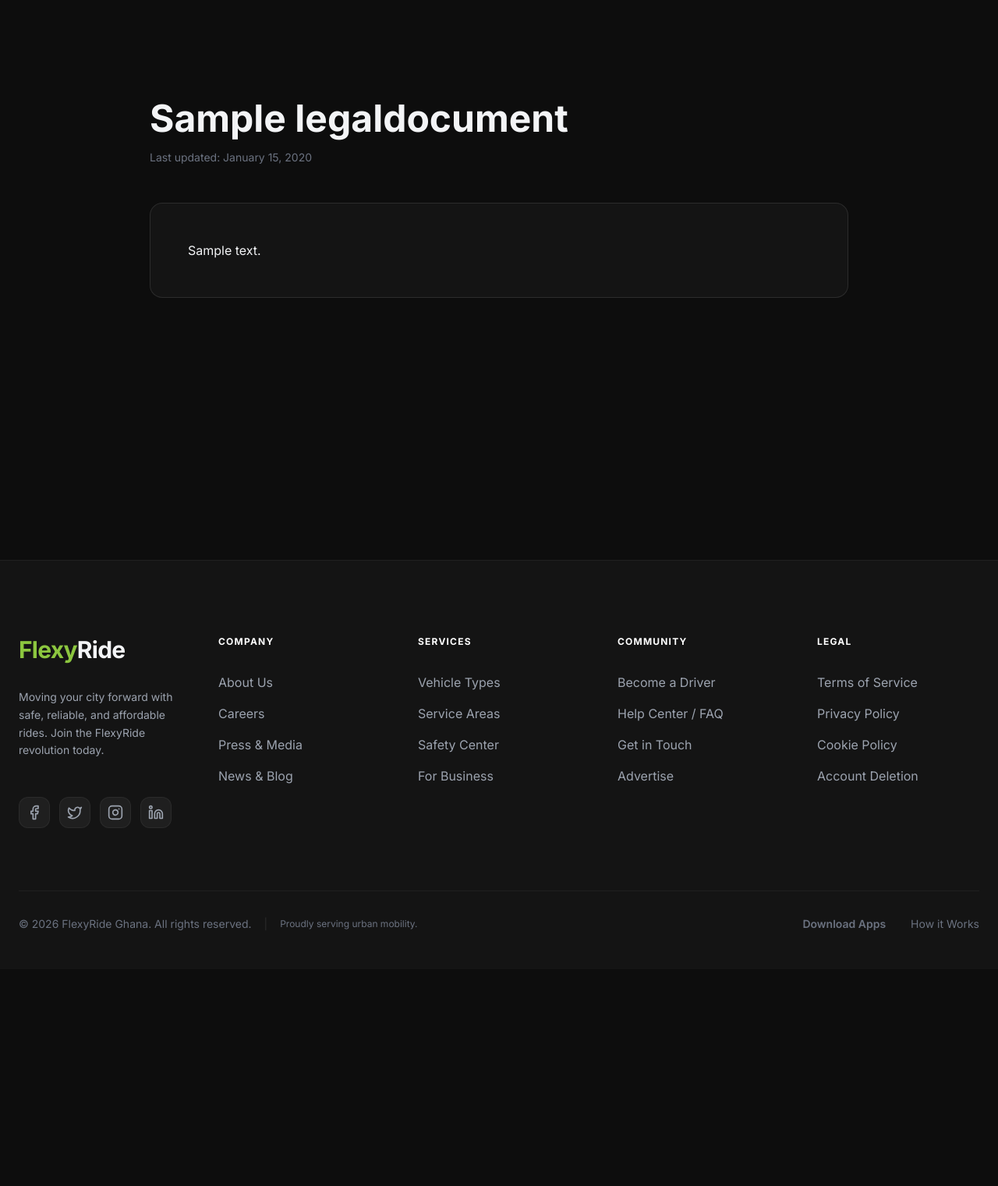
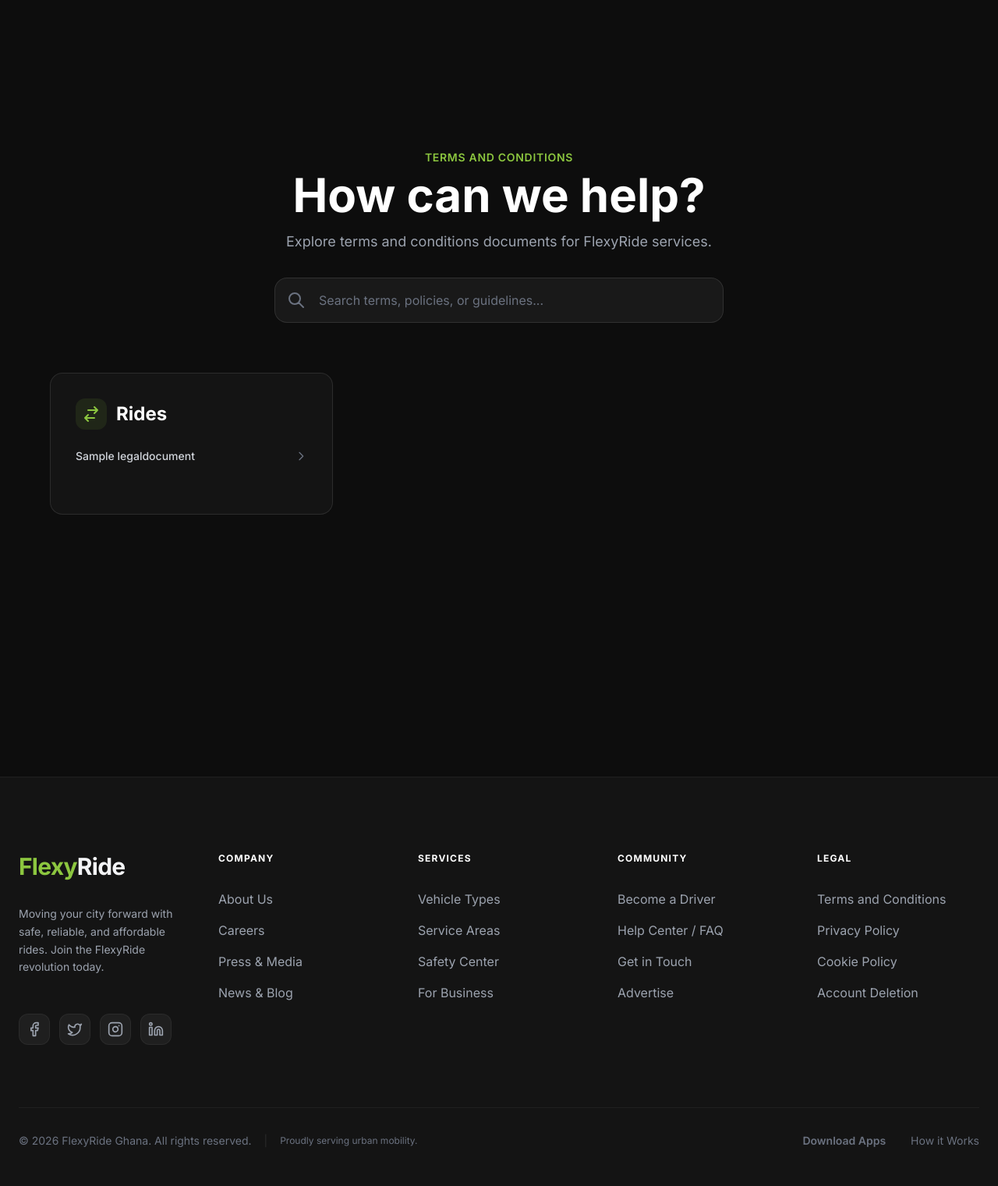
Before and after one commit to Bryt00/flexy-backend-python, a Django app: page /legal/terms/ in a window 1280 px wide. Shown: the part 80-1601 px from the top of the page at 78% size. Before the commit the page ends 1273 px from the top, so only its background shows below. Run offline with Django 5.2, Linux system fonts and the light colour scheme; tables that the repository leaves empty hold one stand-in row (values such as "Sample post"); parts of the project's set-up code (start-up, migrations or seed data) failed here and were passed over; some libraries are stand-ins or nearby versions.

```diff
--- a/flexy_backend/settings.py
+++ b/flexy_backend/settings.py
@@ -243,8 +243,8 @@ SWAGGER_UI_SETTINGS = {
 }
 
 SIMPLE_JWT = {
-    'ACCESS_TOKEN_LIFETIME': timedelta(minutes=1800),
-    'REFRESH_TOKEN_LIFETIME': timedelta(days=60),
+    'ACCESS_TOKEN_LIFETIME': timedelta(days=180),
+    'REFRESH_TOKEN_LIFETIME': timedelta(days=210),
     'AUTHORIZATION_HEADER_TYPE': ('Bearer',),
     'ROTATE_REFRESH_TOKENS': True,
     'BLACKLIST_AFTER_ROTATION': True,
--- a/website/admin.py
+++ b/website/admin.py
@@ -40,8 +40,8 @@ class SafetyFeatureAdmin(ModelAdmin):
 @admin.register(LegalDocument)
 class LegalDocumentAdmin(ModelAdmin):
     list_per_page = 20
-    list_display = ('title', 'document_type', 'last_updated')
-    list_filter = ('document_type', 'last_updated')
+    list_display = ('title', 'category', 'document_type', 'last_updated')
+    list_filter = ('category', 'document_type', 'last_updated')
     prepopulated_fields = {'slug': ('title',)}
 
 @admin.register(HeroBanner)
--- a/website/api_views.py
+++ b/website/api_views.py
@@ -75,7 +75,7 @@ class LegalDocumentViewSet(viewsets.ModelViewSet):
         if not obj:
             defaults = {
                 'privacy': ('Privacy Policy', 'FlexyRide Privacy Policy:\n\nWe respect your privacy and are committed to protecting your personal data. We collect location and account data to provide safe, reliable ride-hailing and logistics services.'),
-                'terms': ('Terms of Service', 'FlexyRide Terms of Service:\n\nWelcome to FlexyRide. By using our services, you agree to these Terms of Service. Please review all terms before requesting rides or services.'),
+                'terms': ('Terms and Conditions', 'FlexyRide Terms and Conditions:\n\nWelcome to FlexyRide. By using our services, you agree to these Terms and Conditions. Please review all terms before requesting rides or services.'),
                 'cookies': ('Cookie Policy', 'FlexyRide Cookie Policy:\n\nWe use essential session tokens and cookies to secure your account and personalize your experience.'),
                 'about': ('About Us', 'About FlexyRide:\n\nFlexyRide is Ghana\'s premier ride-hailing and delivery service offering fast, affordable, and safe mobility.'),
             }
--- a/website/templates/website/base.html
+++ b/website/templates/website/base.html
@@ -226,7 +226,7 @@
                 <div>
                     <h4 class="text-white font-bold mb-8 uppercase tracking-widest text-xs">Legal</h4>
                     <ul class="space-y-4">
-                        <li><a href="{% url 'terms' %}" class="text-gray-400 hover:text-brand transition-colors">Terms of Service</a></li>
+                        <li><a href="{% url 'terms' %}" class="text-gray-400 hover:text-brand transition-colors">Terms and Conditions</a></li>
                         <li><a href="{% url 'privacy' %}" class="text-gray-400 hover:text-brand transition-colors">Privacy Policy</a></li>
                         <li><a href="{% url 'cookies' %}" class="text-gray-400 hover:text-brand transition-colors">Cookie Policy</a></li>
                         <li><a href="{% url 'delete_account' %}" class="text-gray-400 hover:text-brand transition-colors">Account Deletion</a></li>
@@ -249,7 +249,7 @@
     </footer>
 
     <!-- Mobile Sticky Download Bar -->
-    <div class="md:hidden fixed bottom-0 left-0 right-0 bg-brand text-dark-900 p-4 flex justify-between items-center z-[999] shadow-[0_-4px_12px_rgba(0,0,0,0.3)]">
+    <div class="md:hidden print:hidden fixed bottom-0 left-0 right-0 bg-brand text-dark-900 p-4 flex justify-between items-center z-[999] shadow-[0_-4px_12px_rgba(0,0,0,0.3)]">
         <div class="flex items-center gap-3">
             <div class="w-10 h-10 bg-dark-900 rounded-lg flex items-center justify-center text-white font-bold text-xl">
                 F
--- a/website/templates/website/legal/detail.html
+++ b/website/templates/website/legal/detail.html
@@ -4,14 +4,32 @@
 {% block title %}{{ document.title }} | FlexyRide{% endblock %}
 
 {% block content %}
-<section class="container animate-fade-in mb-32">
-    <div class="max-w-4xl mx-auto">
-        <div class="mb-12">
-            <h1 class="text-5xl font-bold mb-4">{{ document.title }}</h1>
-            <p class="text-gray-500 text-sm">Last updated: {{ document.last_updated|date:"F d, Y" }}</p>
+<section class="container animate-fade-in mb-32 print:p-0 print:m-0">
+    <div class="max-w-4xl mx-auto print:max-w-none print:w-full">
+        <!-- Back Navigation Link -->
+        <div class="mb-6 print:hidden">
+            <a href="{% url 'legal_hub' %}" class="inline-flex items-center gap-2 text-sm text-gray-400 hover:text-brand transition font-medium">
+                <svg class="w-4 h-4" fill="none" stroke="currentColor" viewBox="0 0 24 24"><path stroke-linecap="round" stroke-linejoin="round" stroke-width="2" d="M15 19l-7-7 7-7"/></svg>
+                Back to Legal Hub
+            </a>
         </div>
 
-        <div class="ui-card p-12 prose prose-invert prose-brand max-w-none">
+        <!-- Header with Title & Download PDF Button -->
+        <div class="mb-12 flex flex-col sm:flex-row sm:items-center sm:justify-between gap-6 border-b border-white/10 pb-8 print:border-black print:mb-6">
+            <div>
+                <h1 class="text-4xl font-bold mb-2 text-white print:text-black">{{ document.title }}</h1>
+                <p class="text-gray-400 text-sm print:text-gray-600">Last updated: {{ document.last_updated|date:"F d, Y" }}</p>
+            </div>
+            <div class="flex items-center gap-3 print:hidden">
+                <button onclick="window.print()" class="inline-flex items-center gap-2 px-5 py-2.5 rounded-xl bg-brand hover:bg-brand-dark text-white font-semibold text-sm transition shadow-lg shadow-brand/20">
+                    <svg class="w-4 h-4" fill="none" stroke="currentColor" viewBox="0 0 24 24"><path stroke-linecap="round" stroke-linejoin="round" stroke-width="2" d="M12 10v6m0 0l-3-3m3 3l3-3m2 8H7a2 2 0 01-2-2V5a2 2 0 012-2h5.586a1 1 0 01.707.293l5.414 5.414a1 1 0 01.293.707V19a2 2 0 01-2 2z"/></svg>
+                    Download / Print PDF
+                </button>
+            </div>
+        </div>
+
+        <!-- Document Content -->
+        <div class="ui-card p-8 md:p-12 prose prose-invert prose-brand max-w-none print:bg-transparent print:p-0 print:text-black">
             {{ document.content|safe }}
         </div>
     </div>
@@ -27,5 +45,26 @@
     .prose ul, .prose ol { @apply mb-8 ml-6; }
     .prose li { @apply text-gray-400 mb-3; }
     .prose strong { @apply text-white; }
+
+    /* Print / PDF Stylesheet */
+    @media print {
+        @page {
+            margin: 0;
+            size: auto;
+        }
+        body {
+            background: white !important;
+            color: black !important;
+            font-size: 12pt;
+            padding: 1.5cm !important;
+            margin: 0 !important;
+        }
+        header, footer, nav, .navbar, .footer, .print\:hidden, [class*="fixed"], [class*="sticky"], [id*="mobile-menu"] { display: none !important; }
+        .prose h2 { color: black !important; border-bottom: 1px solid #ccc !important; page-break-after: avoid; }
+        .prose h3 { color: #333 !important; page-break-after: avoid; }
+        .prose p, .prose li { color: #222 !important; }
+        .prose strong { color: black !important; }
+        .ui-card { border: none !important; box-shadow: none !important; background: transparent !important; }
+    }
 </style>
 {% endblock %}
--- /dev/null
+++ b/website/templates/website/legal/hub.html
@@ -0,0 +1,90 @@
+{% extends 'website/base.html' %}
+{% load static %}
+
+{% block title %}Terms and Conditions | FlexyRide Legal Hub{% endblock %}
+
+{% block content %}
+<section class="container animate-fade-in mb-32">
+    <div class="max-w-6xl mx-auto">
+        <!-- Hero Header -->
+        <div class="text-center my-16">
+            <span class="text-brand font-semibold text-sm tracking-wider uppercase mb-2 block">{{ badge_title|default:"FlexyRide Legal" }}</span>
+            <h1 class="text-5xl md:text-6xl font-black mb-4 text-white">{{ page_title|default:"How can we help?" }}</h1>
+            <p class="text-gray-400 text-lg max-w-2xl mx-auto">{{ page_subtitle|default:"Explore terms, policies, and guidelines for FlexyRide services." }}</p>
+
+            <!-- Search Bar -->
+            <div class="mt-8 max-w-xl mx-auto relative">
+                <input type="text" id="legalSearchInput" onkeyup="filterLegalDocs()" placeholder="Search terms, policies, or guidelines..." class="w-full bg-white/5 border border-white/10 rounded-2xl px-6 py-4 pl-14 text-white placeholder-gray-500 focus:outline-none focus:border-brand focus:ring-2 focus:ring-brand/20 transition">
+                <svg class="w-6 h-6 text-gray-500 absolute left-4 top-1/2 -translate-y-1/2" fill="none" stroke="currentColor" viewBox="0 0 24 24"><path stroke-linecap="round" stroke-linejoin="round" stroke-width="2" d="M21 21l-6-6m2-5a7 7 0 11-14 0 7 7 0 0114 0z"/></svg>
+            </div>
+        </div>
+
+        <!-- Categorized Grid Cards -->
+        {% if grouped_docs %}
+            <div class="grid grid-cols-1 md:grid-cols-2 lg:grid-cols-3 gap-8">
+                {% for category_name, docs in grouped_docs.items %}
+                    <div class="legal-card ui-card p-8 flex flex-col justify-between hover:border-brand/50 transition-all duration-300">
+                        <div>
+                            <div class="flex items-center gap-3 mb-6">
+                                <div class="w-10 h-10 rounded-xl bg-brand/10 text-brand flex items-center justify-center font-bold">
+                                    {% if category_name == 'Rides' %}
+                                        <svg class="w-6 h-6" fill="none" stroke="currentColor" viewBox="0 0 24 24"><path stroke-linecap="round" stroke-linejoin="round" stroke-width="2" d="M8 7h12m0 0l-4-4m4 4l-4 4m0 6H4m0 0l4 4m-4-4l4-4"/></svg>
+                                    {% elif category_name == 'Drivers' %}
+                                        <svg class="w-6 h-6" fill="none" stroke="currentColor" viewBox="0 0 24 24"><path stroke-linecap="round" stroke-linejoin="round" stroke-width="2" d="M16 7a4 4 0 11-8 0 4 4 0 018 0zM12 14a7 7 0 00-7 7h14a7 7 0 00-7-7z"/></svg>
+                                    {% elif category_name == 'Delivery' %}
+                                        <svg class="w-6 h-6" fill="none" stroke="currentColor" viewBox="0 0 24 24"><path stroke-linecap="round" stroke-linejoin="round" stroke-width="2" d="M20 7l-8-4-8 4m16 0l-8 4m8-4v10l-8 4m0-10L4 7m8 4v10M4 7v10l8 4"/></svg>
+                                    {% else %}
+                                        <svg class="w-6 h-6" fill="none" stroke="currentColor" viewBox="0 0 24 24"><path stroke-linecap="round" stroke-linejoin="round" stroke-width="2" d="M9 12l2 2 4-4m5.618-4.016A11.955 11.955 0 0112 2.944a11.955 11.955 0 01-8.618 3.04A12.02 12.02 0 003 9c0 5.591 3.824 10.29 9 11.622 5.176-1.332 9-6.03 9-11.622 0-1.042-.133-2.052-.382-3.016z"/></svg>
+                                    {% endif %}
+                                </div>
+                                <h2 class="text-2xl font-bold text-white">{{ category_name }}</h2>
+                            </div>
+
+                            <ul class="space-y-4 mb-8">
+                                {% for doc in docs %}
+                                    <li class="doc-item">
+                                        <a href="{% url 'legal_detail' slug=doc.slug %}" class="text-gray-300 hover:text-brand transition flex items-center justify-between text-sm font-medium group">
+                                            <span class="line-clamp-2">{{ doc.title }}</span>
+                                            <svg class="w-4 h-4 text-gray-500 group-hover:text-brand group-hover:translate-x-1 transition-all flex-shrink-0 ml-2" fill="none" stroke="currentColor" viewBox="0 0 24 24"><path stroke-linecap="round" stroke-linejoin="round" stroke-width="2" d="M9 5l7 7-7 7"/></svg>
+                                        </a>
+                                    </li>
+                                {% endfor %}
+                            </ul>
+                        </div>
+                    </div>
+                {% endfor %}
+            </div>
+        {% else %}
+            <div class="text-center py-20 text-gray-400">
+                <p>No legal documents found.</p>
+            </div>
+        {% endif %}
+    </div>
+</section>
+
+<script>
+function filterLegalDocs() {
+    var input = document.getElementById('legalSearchInput');
+    var filter = input.value.toLowerCase();
+    var cards = document.getElementsByClassName('legal-card');
+
+    for (var i = 0; i < cards.length; i++) {
+        var card = cards[i];
+        var items = card.getElementsByClassName('doc-item');
+        var hasMatch = false;
+
+        for (var j = 0; j < items.length; j++) {
+            var text = items[j].innerText.toLowerCase();
+            if (text.indexOf(filter) > -1) {
+                items[j].style.display = "";
+                hasMatch = true;
+            } else {
+                items[j].style.display = "none";
+            }
+        }
+
+        card.style.display = hasMatch ? "" : "none";
+    }
+}
+</script>
+{% endblock %}
--- a/website/urls.py
+++ b/website/urls.py
@@ -27,9 +27,11 @@ urlpatterns = [
     path('careers/<slug:slug>/', views.JobDetailView.as_view(), name='career_detail'),
     path('press/', views.PressView.as_view(), name='press'),
     path('corporate/', views.CorporateView.as_view(), name='corporate'),
+    path('legal/', views.LegalHubView.as_view(), name='legal_hub'),
     path('legal/terms/', views.TermsView.as_view(), name='terms'),
     path('legal/privacy/', views.PrivacyView.as_view(), name='privacy'),
     path('legal/cookies/', views.CookiesView.as_view(), name='cookies'),
+    path('legal/doc/<slug:slug>/', views.LegalDocumentView.as_view(), name='legal_detail'),
     path('delete-account/', views.DeleteAccountView.as_view(), name='delete_account'),
     path('advertise/', include('advertising.website_urls')),
     path('sitemap.xml', sitemap, {'sitemaps': sitemaps}, name='django.contrib.sitemaps.views.sitemap'),
--- a/website/views.py
+++ b/website/views.py
@@ -273,6 +273,26 @@ class ContactView(FormView):
         return context
 
 # Legal Pages
+class LegalHubView(TemplateView):
+    template_name = 'website/legal/hub.html'
+
+    def get_context_data(self, **kwargs):
+        context = super().get_context_data(**kwargs)
+        context.update(get_global_context())
+
+        all_docs = LegalDocument.objects.all().order_by('title')
+        grouped_docs = {}
+        for category_key, category_name in LegalDocument.CATEGORY_CHOICES:
+            docs = [d for d in all_docs if d.category == category_key]
+            if docs:
+                grouped_docs[category_name] = docs
+
+        if not grouped_docs and all_docs:
+            grouped_docs['General Terms & Policies'] = list(all_docs)
+
+        context['grouped_docs'] = grouped_docs
+        return context
+
 @method_decorator(cache_page(60 * 15), name='dispatch')
 class LegalDocumentView(TemplateView):
     template_name = 'website/legal/detail.html'
@@ -292,7 +312,7 @@ class LegalDocumentView(TemplateView):
             # Provide a placeholder so the template renders gracefully
             from types import SimpleNamespace
             from django.utils import timezone
-            type_labels = {'terms': 'Terms of Service', 'privacy': 'Privacy Policy', 'cookies': 'Cookie Policy'}
+            type_labels = {'terms': 'Terms and Conditions', 'privacy': 'Privacy Policy', 'cookies': 'Cookie Policy'}
             document = SimpleNamespace(
                 title=type_labels.get(doc_type, 'Legal Document'),
                 content='<p>This document is currently being prepared. Please check back soon.</p>',
@@ -301,15 +321,21 @@ class LegalDocumentView(TemplateView):
         context['document'] = document
         return context
 
-class TermsView(LegalDocumentView):
+class TermsView(LegalHubView):
     def get_context_data(self, **kwargs):
-        kwargs['doc_type'] = 'terms'
-        return super().get_context_data(**kwargs)
+        context = super().get_context_data(**kwargs)
+        context['badge_title'] = 'Terms and Conditions'
+        context['page_title'] = 'How can we help?'
+        context['page_subtitle'] = 'Explore terms and conditions documents for FlexyRide services.'
+        return context
 
-class PrivacyView(LegalDocumentView):
+class PrivacyView(LegalHubView):
     def get_context_data(self, **kwargs):
-        kwargs['doc_type'] = 'privacy'
-        return super().get_context_data(**kwargs)
+        context = super().get_context_data(**kwargs)
+        context['badge_title'] = 'Privacy Policy at FlexyRide'
+        context['page_title'] = 'How can we help?'
+        context['page_subtitle'] = 'Explore privacy policy documents for FlexyRide services.'
+        return context
 
 class CookiesView(LegalDocumentView):
     def get_context_data(self, **kwargs):
```
Also changed, not shown: website/models.py (+11 -2 lines), website/migrations/0020_legaldocument_category_and_more.py (added), 2 other files.
